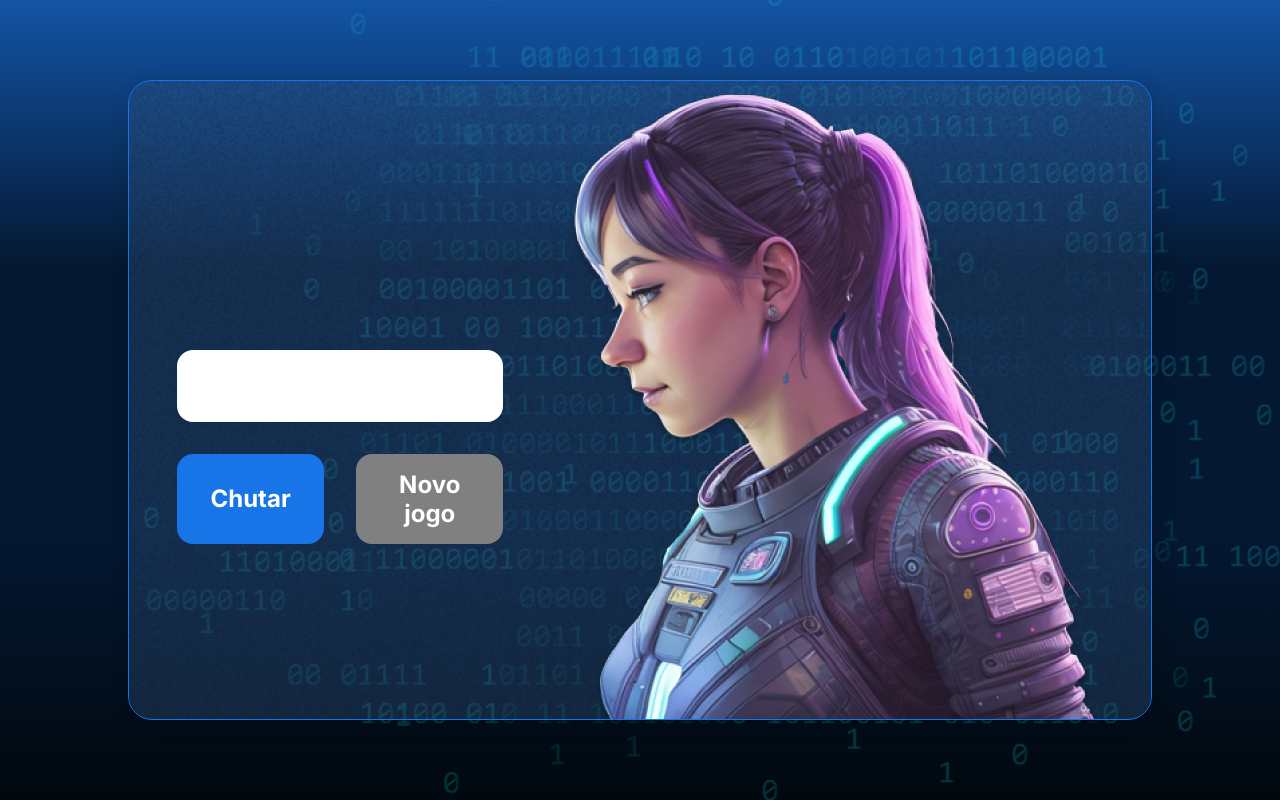
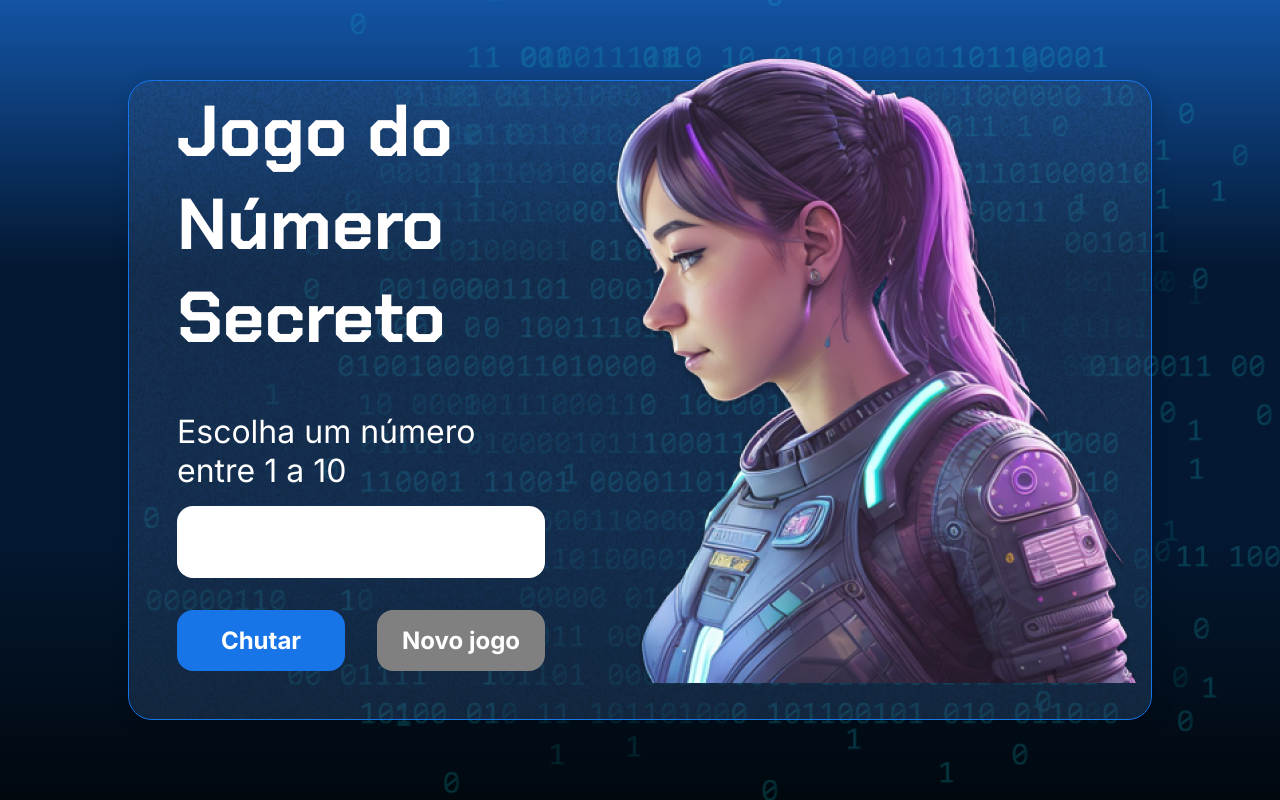
Before and after one commit to Marcosschwaab/oracle-one, a plain HTML site: page js-curso-2-aula1/js-curso-2-aula_-/index.html in a window 1280 px wide. Drawn offline with Linux system fonts and the light colour scheme.

Commit message:
Add exercise 01 course 02

```diff
--- a/js-curso-2-aula1/js-curso-2-aula_-/app.js
+++ b/js-curso-2-aula1/js-curso-2-aula_-/app.js
@@ -0,0 +1,9 @@
+let title = document.querySelector('h1');
+title.innerHTML =  'Jogo do Número Secreto';
+
+let paragraf = document.querySelector('p');
+paragraf.innerHTML = 'Escolha um número entre 1 a 10';
+
+function checkKick() {
+    console.log('O botão foi clicado');
+}
--- a/js-curso-2-aula1/js-curso-2-aula_-/index.html
+++ b/js-curso-2-aula1/js-curso-2-aula_-/index.html
@@ -24,7 +24,7 @@
                 </div>
                 <input type="number" min="1" max="10" class="container__input">
                 <div class="chute container__botoes">
-                    <button onclick="verificarChute()" class="container__botao">Chutar</button>
+                    <button onclick="checkKick()" class="container__botao">Chutar</button>
                     <button onclick="" id="reiniciar" class="container__botao" disabled>Novo jogo</button>
                 </div>
             </div>
```
